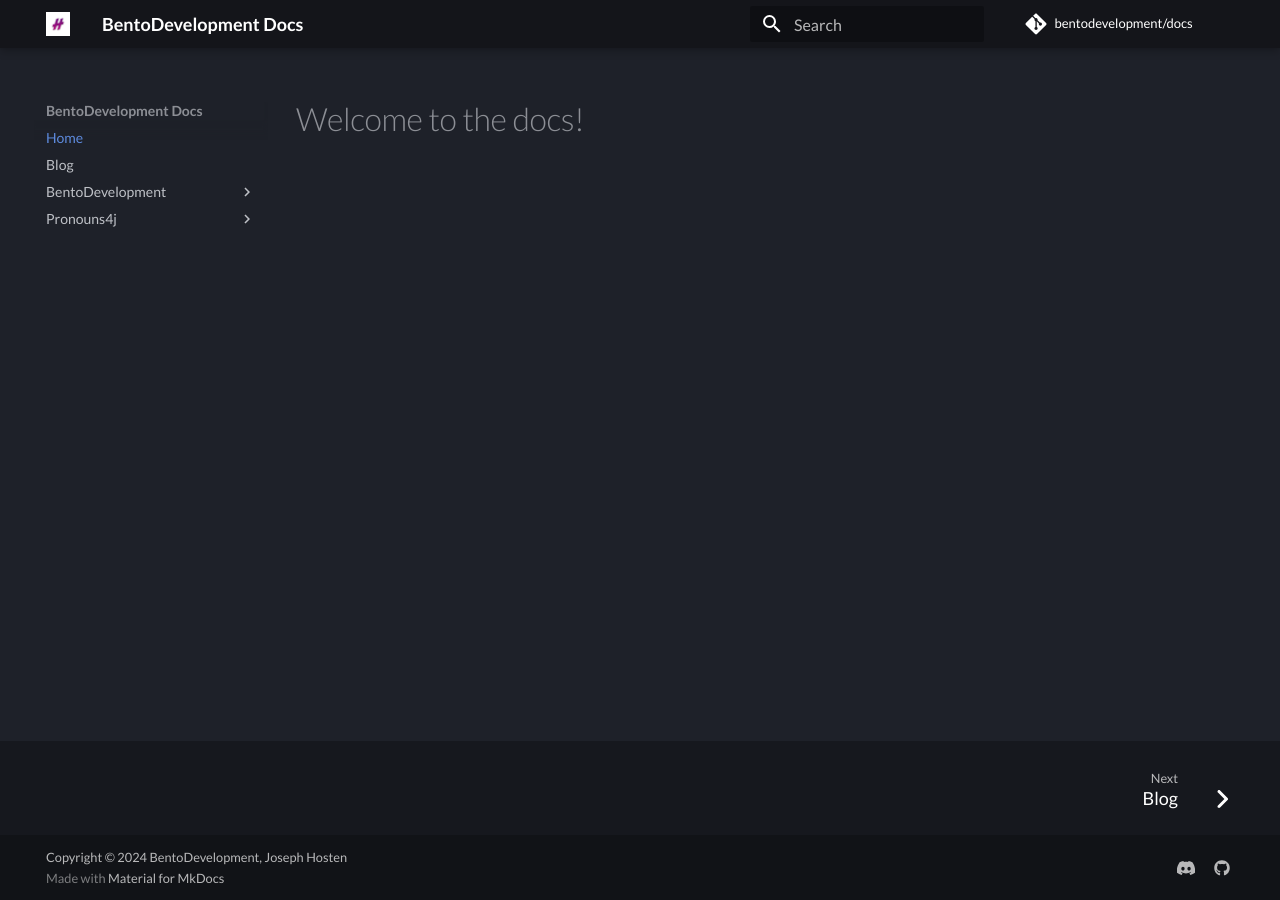
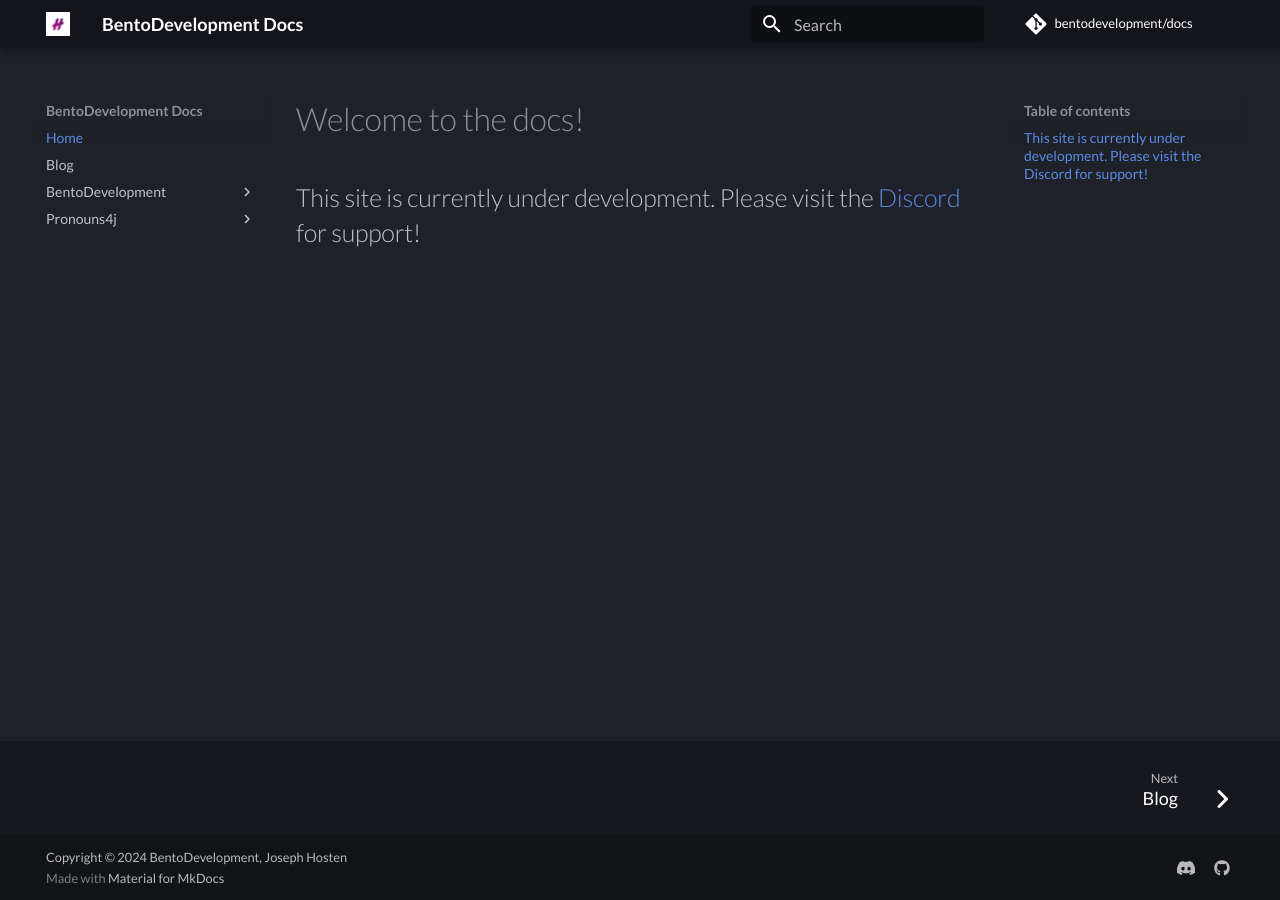
Before and after one commit to BentoDevelopment/docs, an MkDocs documentation site: the page built from docs/index.md, in a window 1280 px wide. Built offline with MkDocs 1.6.1 and Material for MkDocs 9.7.7, drawn with Linux system fonts in a browser that asks for light colours; comment, search, counter and statistics services are not loaded.

Commit message:
docs: update landing page

```diff
--- a/docs/index.md
+++ b/docs/index.md
@@ -1 +1,3 @@
 # Welcome to the docs!
+
+## This site is currently under development. Please visit the [Discord](https://discord.gg/gNTPAsJRZt) for support!
```
